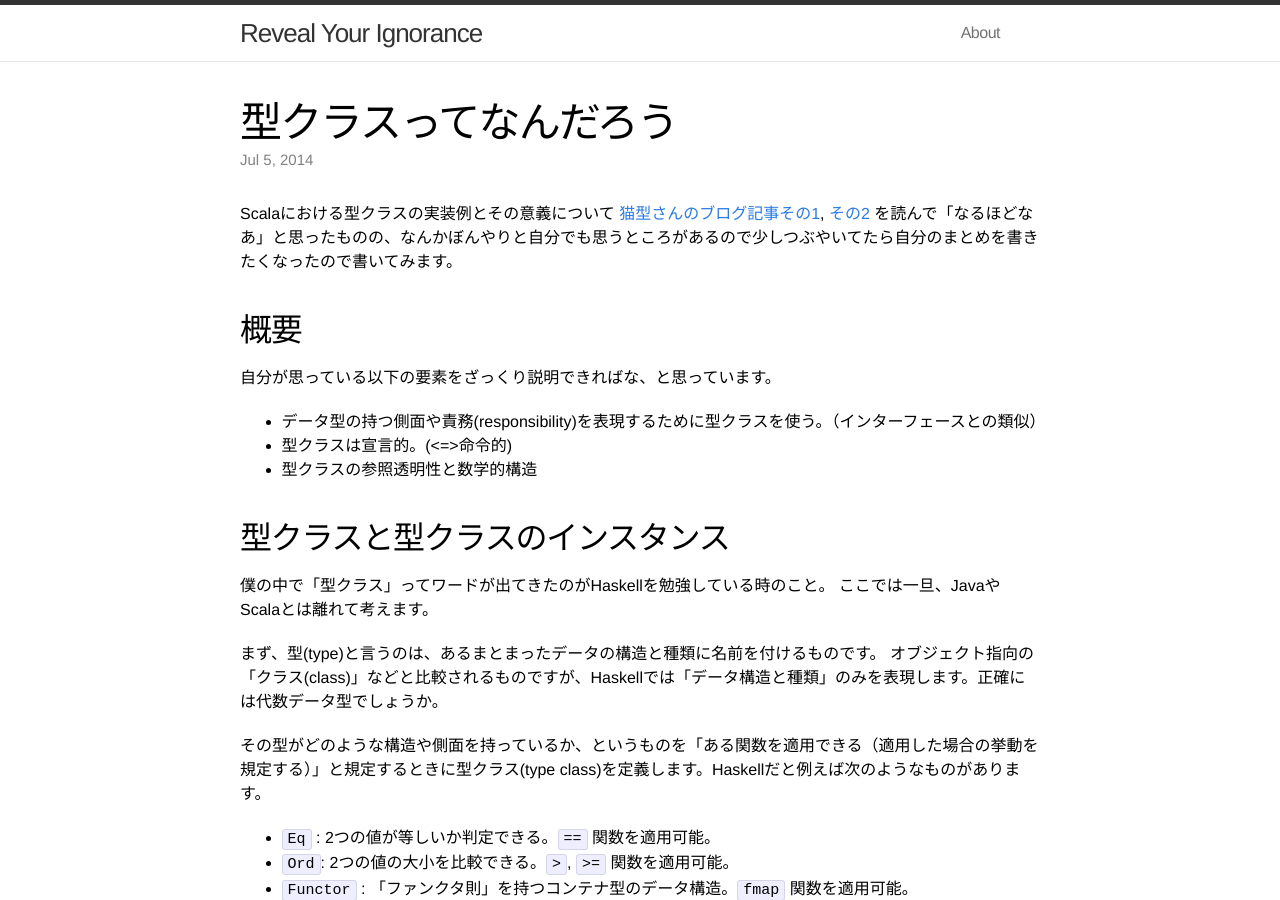
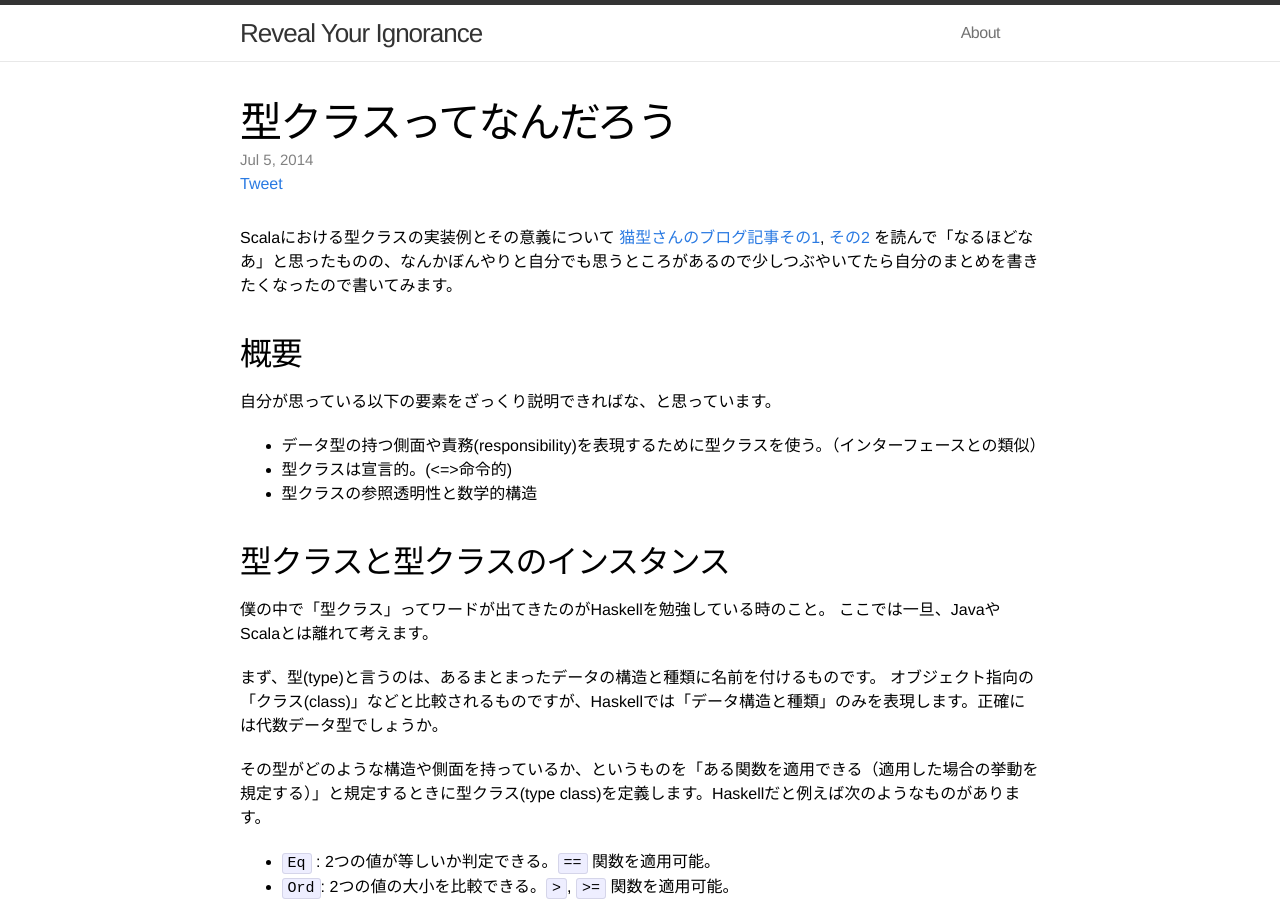
Before and after one commit to mather/blog, a Jekyll site: the page built from _posts/2014-07-05-what-is-type-classes.md, in a window 1280 px wide and 900 px high. Built offline with Jekyll 4.4.1, drawn with Linux system fonts in a browser that asks for light colours; Markdown is read by kramdown in place of the engine named in the settings; comment, search, counter and statistics services are not loaded.

Commit message:
Add tweet button to post.

```diff
--- a/_layouts/post.html
+++ b/_layouts/post.html
@@ -6,6 +6,8 @@ layout: default
   <header class="post-header">
     <h1>{{ page.title }}</h1>
     <p class="meta">{{ page.date | date: "%b %-d, %Y" }}{% if page.author %} • {{ page.author }}{% endif %}{% if page.meta %} • {{ page.meta }}{% endif %}</p>
+    <a href="https://twitter.com/share" class="twitter-share-button" data-lang="en">Tweet</a>
+    <script>!function(d,s,id){var js,fjs=d.getElementsByTagName(s)[0];if(!d.getElementById(id)){js=d.createElement(s);js.id=id;js.src="https://platform.twitter.com/widgets.js";fjs.parentNode.insertBefore(js,fjs);}}(document,"script","twitter-wjs");</script>
   </header>
 
   <article class="post-content">
```
